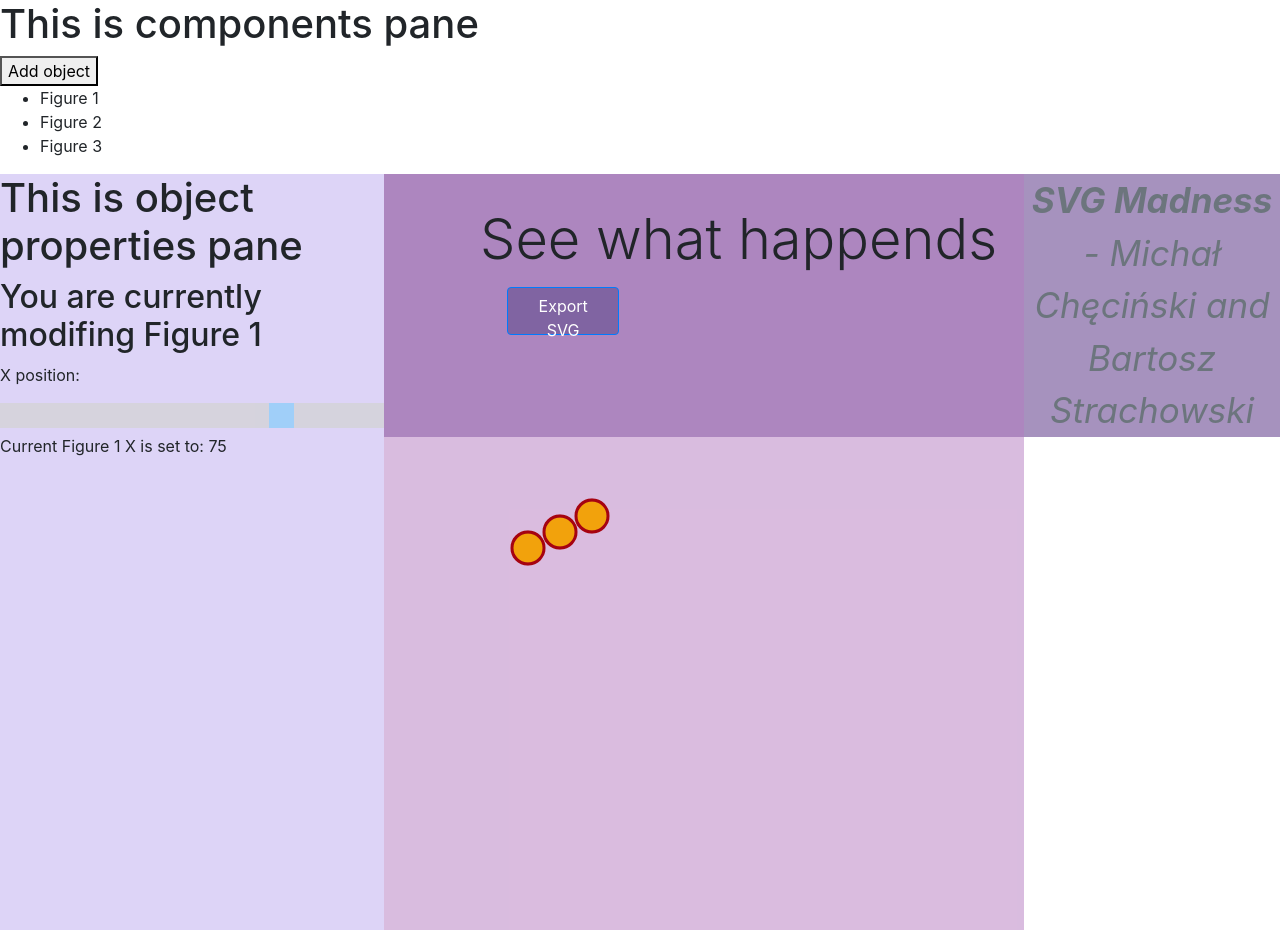
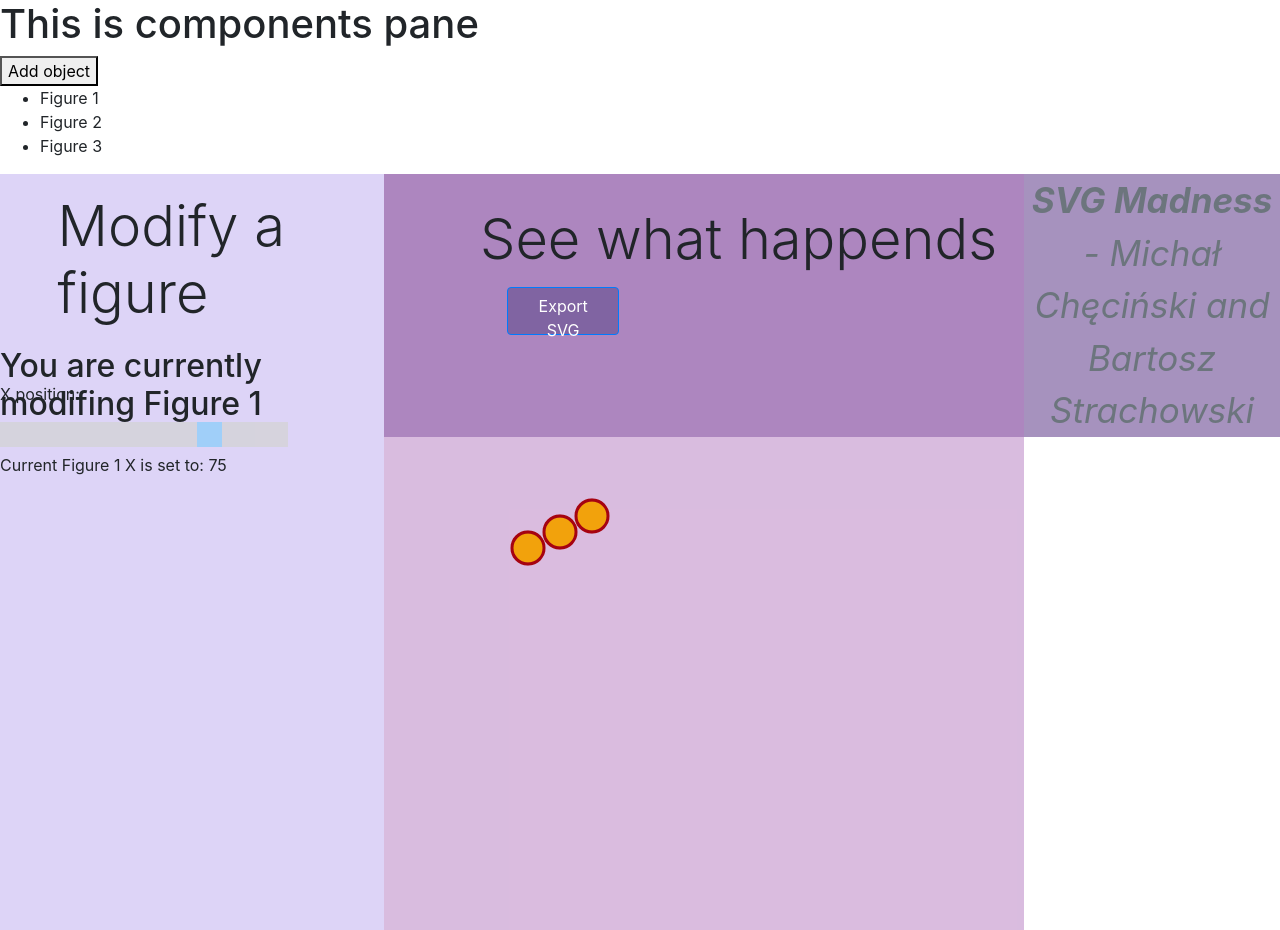
Before and after one commit to strachob/svg-animations, a React (Create React App) app: page / in a window 1280 px wide. Built offline with nearby package versions, Linux system fonts and the light colour scheme.

Commit message:
Changed Object Props title and styling

```diff
--- a/src/ObjectProps/ObjectProps.css
+++ b/src/ObjectProps/ObjectProps.css
@@ -6,7 +6,7 @@
 .slider {
     -webkit-appearance: none;  /* Override default CSS styles */
     appearance: none;
-    width: 100%; /* Full-width */
+    width: 75%; /* Full-width */
     height: 25px; /* Specified height */
     background: #d3d3d3; /* Grey background */
     outline: none; /* Remove outline */
--- a/src/ObjectProps/index.js
+++ b/src/ObjectProps/index.js
@@ -16,8 +16,10 @@ class ObjectProps extends React.Component {
 
     render() {
       return <div className="object-props pane">
-        <h1>This is object properties pane</h1>
+      <div className="object-pane-header">
+        <h1 className="display-4 figure-header">Modify a figure</h1>
         <h2>You are currently modifing {this.props.selectedItem.name}</h2>
+      </div>
         <p>X position:</p>
         <input type="range" className="slider" onChange={this.props.posChange.bind(this)} value={this.props.selectedItem.x}/>
         <p>Current {this.props.selectedItem.name} X is set to: {this.props.selectedItem.x}</p>
```
